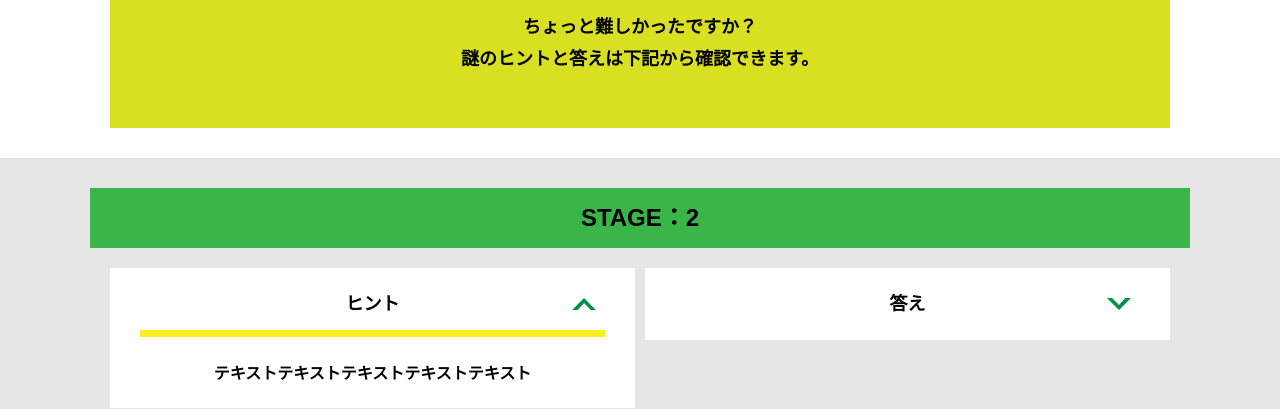
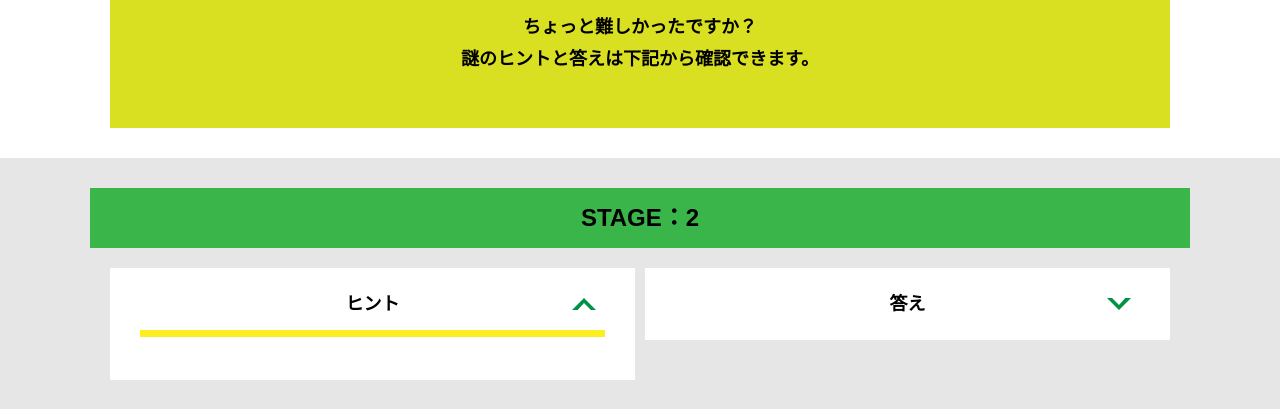
Before and after one commit to takumi1407/alfa-shinsaibashi-D, a plain HTML site: page hint2.html in a window 1280 px wide. Both pictures are taken after a click on the element "ヒント". Shown: the part 391-800 px from the top of the page. Drawn offline with nearby package versions, Linux system fonts and the light colour scheme; files that its build step writes are made by us from their sources.

Commit message:
Update hint2.html

```diff
--- a/hint2.html
+++ b/hint2.html
@@ -4,7 +4,7 @@
   <meta charset="UTF-8">
   <meta http-equiv="X-UA-Compatible" content="IE=edge">
   <meta name="viewport" content="width=device-width, initial-scale=1.0">
-  <title>ヒント │ 封鎖された家庭科室からの脱出 │ Project N</title>
+  <title>ヒント │謀略海域 ー囚われの幼馴染を救い出せー　│ Project N</title>
   <link rel="stylesheet" href="assets/css/normalize.css">
   <link rel="stylesheet" href="assets/css/style.css">
 </head>
@@ -42,7 +42,7 @@
           <div class="column">
             <div class="card">
               <h3 class="card__title">ヒント<svg class="card__arrow"><use xlink:href="#arrow"></use></svg></h3>
-              <p class="card__content">テキストテキストテキストテキストテキスト</p>
+              <p class="card__content"></p>
             </div>
 
  <!-- 2-2ヒント追加
```
